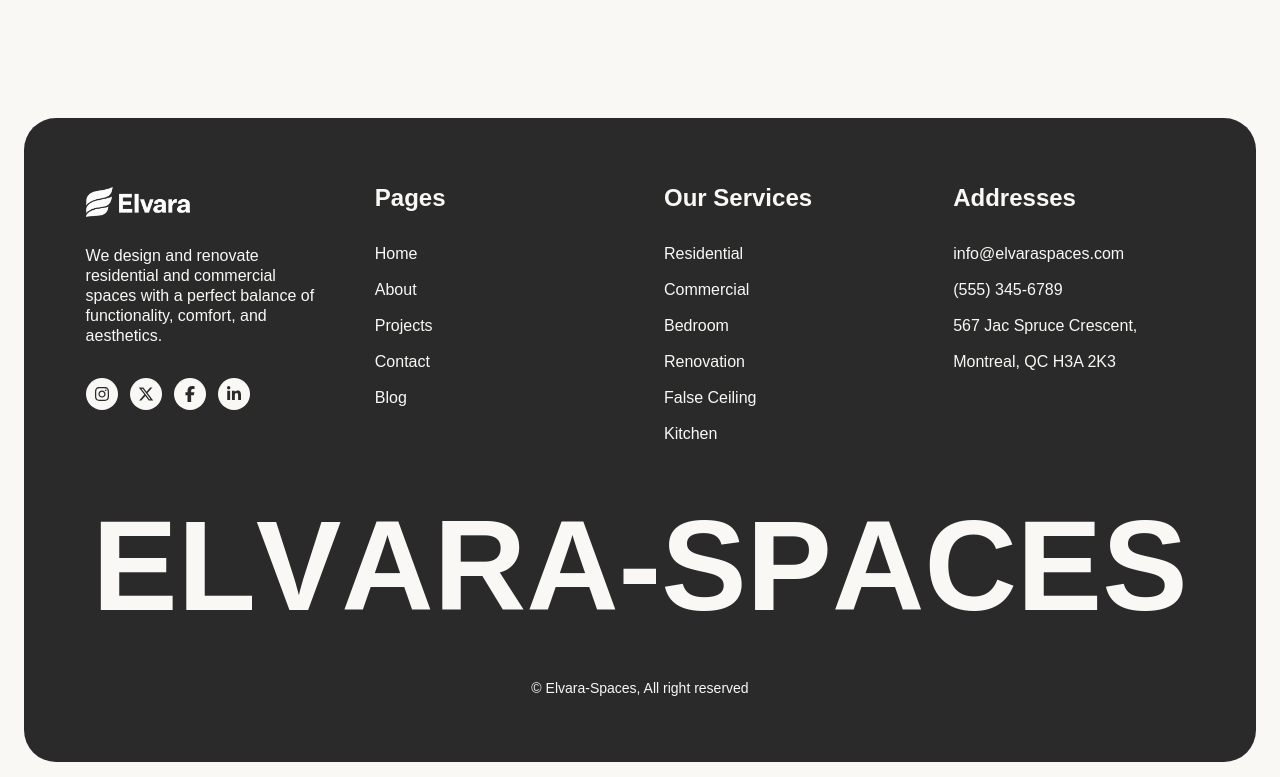
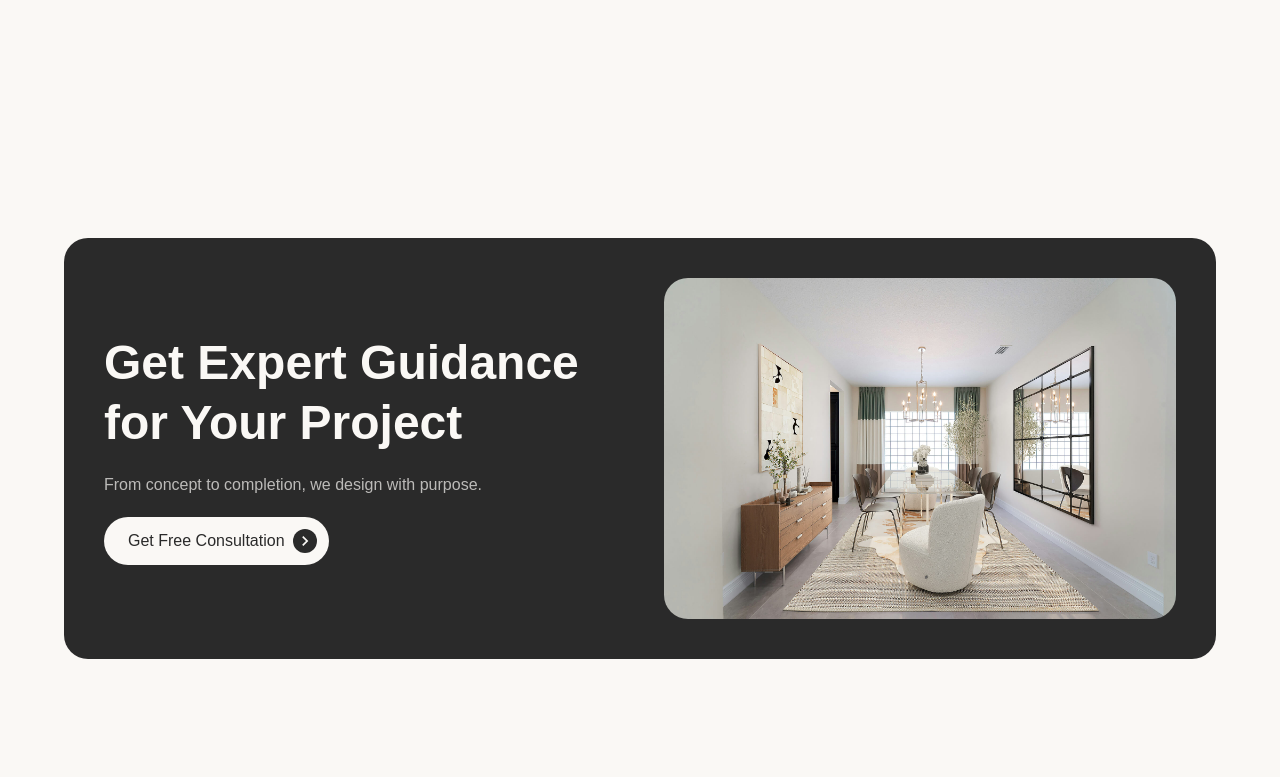
Before and after one commit to dipanjonroy/elvara-spaces, a Next.js app: page /contact-us in a window 1280 px wide. Shown: the part 1906-2683 px from the top of the page. Built offline with nearby package versions, Linux system fonts and the light colour scheme; a web font is replaced by a local one.

Commit message:
Feat: CTA Section added to contact page

```diff
--- a/app/contact-us/page.tsx
+++ b/app/contact-us/page.tsx
@@ -1,6 +1,7 @@
 import type { Metadata } from "next";
 import ContactHero from "./sections/ContactHero";
 import ContactInfo from "@/app/contact-us/sections/ContactInfo";
+import CTASection from "../sections/CTASection";
 
 export const metadata: Metadata = {
   title: "Contact us | Elvara Spaces",
@@ -13,6 +14,7 @@ export default function page() {
     <>
       <ContactHero />
       <ContactInfo />
+      <CTASection/>
     </>
   );
 }
```
